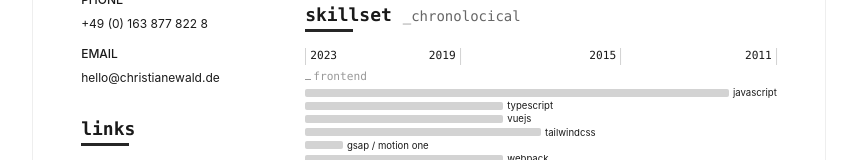
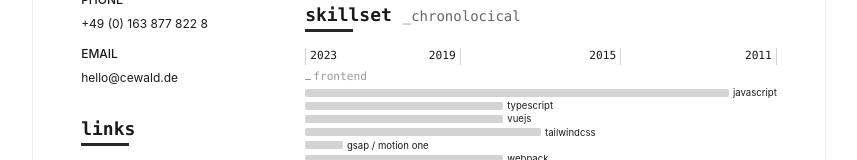
Before and after one commit to cewald/cv, a Vue app: page / in a window 1280 px wide. Shown: the part 400-560 px from the top of the page, without its empty margins (211-1068 px from the left). Built offline with nearby package versions, Linux system fonts and the light colour scheme.

Commit message:
Change email address

```diff
--- a/src/App.vue
+++ b/src/App.vue
@@ -44,12 +44,12 @@
           <h3>Email</h3>
           <p>
             <a
-              href="mailto:hello@christianewald.de"
+              href="mailto:hello@cewald.de"
               title="Email"
               target="_blank"
               class="hover:underline"
             >
-              hello@christianewald.de
+              hello@cewald.de
             </a>
           </p>
         </SectionWrapper>
```
